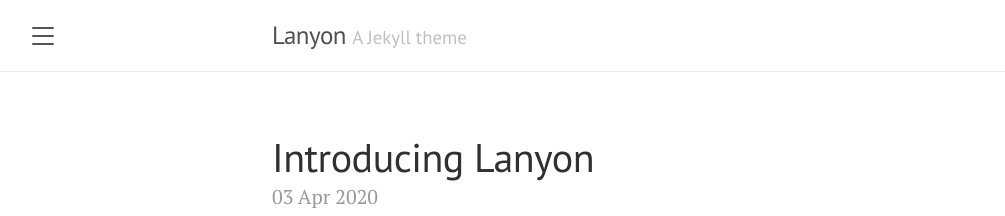
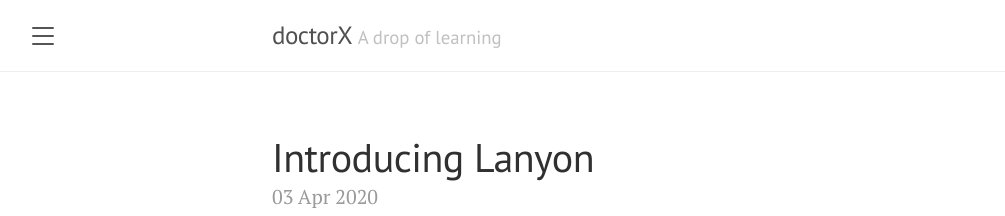
Before and after one commit to kidd0123/kidd0123.github.io, a Jekyll site: the page built from index.html, in a window 1280 px wide and 900 px high. Shown: the top 216 px of the window, without its empty margins (8-1013 px from the left). Built offline with Jekyll 4.4.1, drawn with Linux system fonts in a browser that asks for light colours; the list of posts is cut into pages by our own code.

Commit message:
first changes

```diff
--- a/_config.yml
+++ b/_config.yml
@@ -1,17 +1,18 @@
 # Setup
-title:               Lanyon
-tagline:             'A Jekyll theme'
-description:         'A reserved <a href="https://jekyllrb.com" target="_blank">Jekyll</a> theme that places the utmost gravity on content with a hidden drawer. Made by <a href="https://twitter.com/mdo" target="_blank">@mdo</a>.'
-url:                 http://lanyon.getpoole.com
+title:               doctorX
+tagline:             'A drop of learning'
+description:         'I like finding a second way of doing things. Opinions are my own'
+url:                 "https://kidd0123.github.io"
+                     #"localhost:4000"
 baseurl:             ''
 paginate:            5
 permalink:           pretty
 
 # About/contact
 author:
-  name:              Mark Otto
-  url:               https://twitter.com/mdo
-  email:             markdotto@gmail.com
+  name:              Vamsi NC
+  url:               https://linkedin.com/in/ncvamsi
+  email:             nc.vamsi@gmail.com
 
 # Gems
 plugins:
```
Also changed, not shown: 7 other files.
